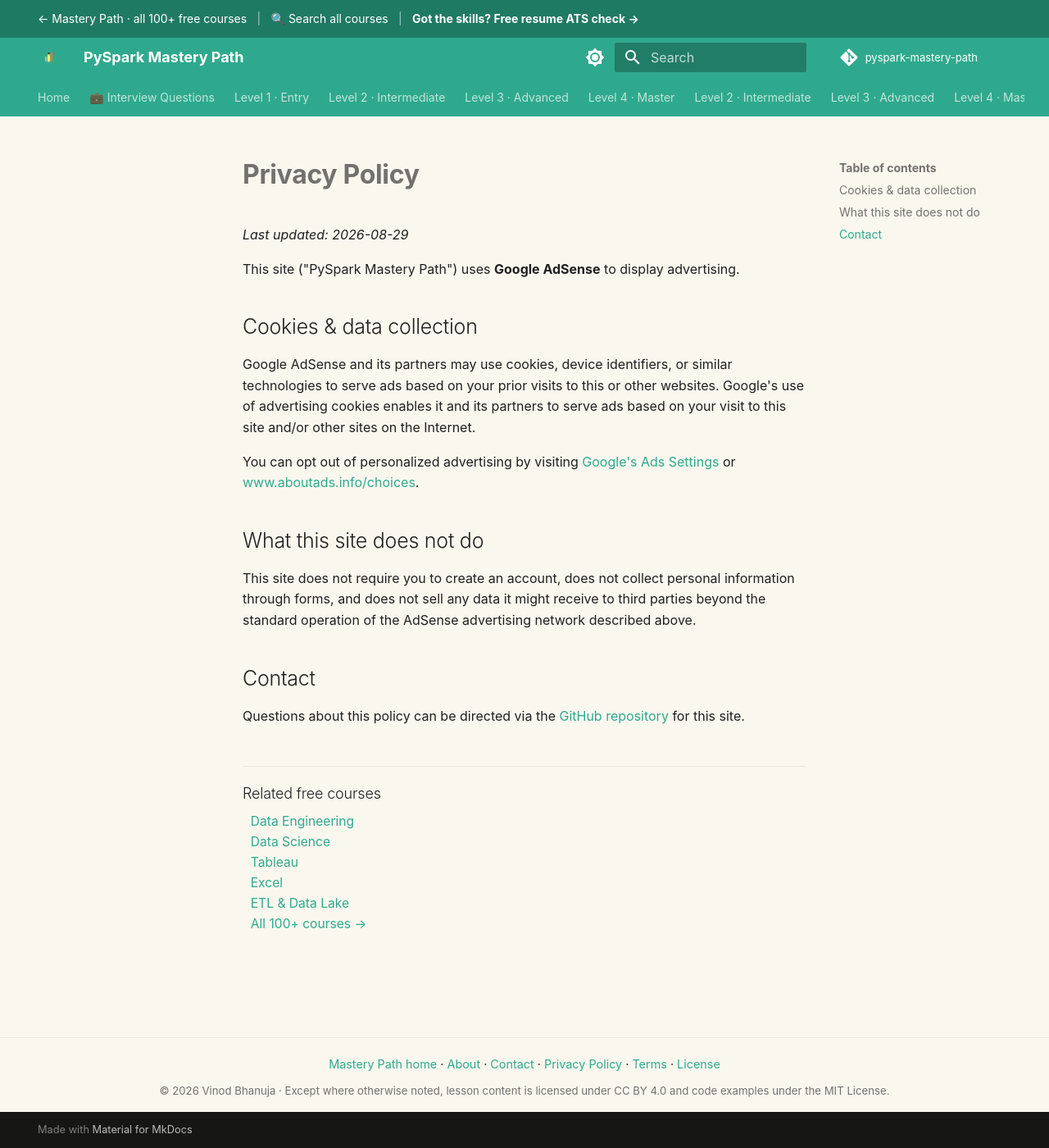
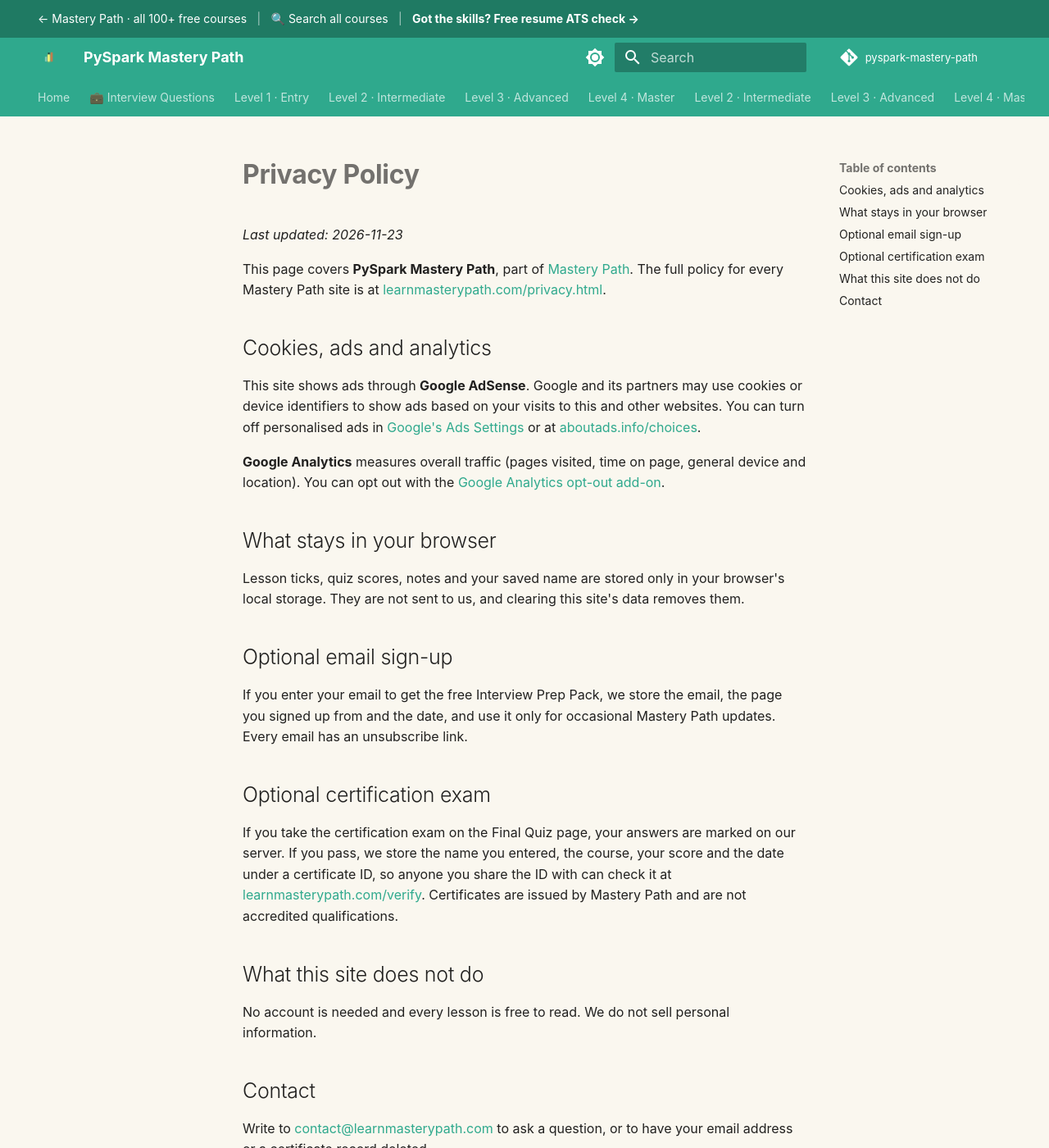
Before and after one commit to SIGILIPELLI/pyspark-mastery-path, an MkDocs documentation site: the page built from docs/privacy.md, in a window 1280 px wide and 1400 px high. Shown: the whole window at 82% size. Built offline with MkDocs 1.6.1 and Material for MkDocs 9.7.7, drawn with Linux system fonts in a browser that asks for light colours; comment, search, counter and statistics services are not loaded.

Commit message:
Update privacy page: progress stays in the browser, optional email sign-up and certification exam, link to the full policy
Co-Authored-By: Claude Opus 5.5 <noreply@anthropic.com>

```diff
--- a/docs/privacy.md
+++ b/docs/privacy.md
@@ -1,33 +1,35 @@
 ---
-description: "Privacy policy for the free PySpark Mastery Path: how Google Analytics and AdSense cookies are used, what is not collected, and how to opt out."
+description: "Privacy policy for the free PySpark Mastery Path: cookies for ads and analytics, what stays in your browser, and the optional email sign-up and certification exam."
 ---
 
 # Privacy Policy
 
-_Last updated: 2026-08-29_
+_Last updated: 2026-11-23_
 
-This site ("PySpark Mastery Path") uses **Google AdSense** to display advertising.
+This page covers **PySpark Mastery Path**, part of [Mastery Path](https://learnmasterypath.com/). The full policy for every Mastery Path site is at [learnmasterypath.com/privacy.html](https://learnmasterypath.com/privacy.html).
 
-## Cookies & data collection
+## Cookies, ads and analytics
 
-Google AdSense and its partners may use cookies, device identifiers, or similar
-technologies to serve ads based on your prior visits to this or other websites.
-Google's use of advertising cookies enables it and its partners to serve ads
-based on your visit to this site and/or other sites on the Internet.
+This site shows ads through **Google AdSense**. Google and its partners may use cookies or device identifiers to show ads based on your visits to this and other websites. You can turn off personalised ads in [Google's Ads Settings](https://adssettings.google.com/) or at [aboutads.info/choices](https://www.aboutads.info/choices/).
 
-You can opt out of personalized advertising by visiting
-[Google's Ads Settings](https://adssettings.google.com/) or
-[www.aboutads.info/choices](https://www.aboutads.info/choices/).
+**Google Analytics** measures overall traffic (pages visited, time on page, general device and location). You can opt out with the [Google Analytics opt-out add-on](https://tools.google.com/dlpage/gaoptout).
+
+## What stays in your browser
+
+Lesson ticks, quiz scores, notes and your saved name are stored only in your browser's local storage. They are not sent to us, and clearing this site's data removes them.
+
+## Optional email sign-up
+
+If you enter your email to get the free Interview Prep Pack, we store the email, the page you signed up from and the date, and use it only for occasional Mastery Path updates. Every email has an unsubscribe link.
+
+## Optional certification exam
+
+If you take the certification exam on the Final Quiz page, your answers are marked on our server. If you pass, we store the name you entered, the course, your score and the date under a certificate ID, so anyone you share the ID with can check it at [learnmasterypath.com/verify](https://learnmasterypath.com/verify/). Certificates are issued by Mastery Path and are not accredited qualifications.
 
 ## What this site does not do
 
-This site does not require you to create an account, does not collect personal
-information through forms, and does not sell any data it might receive to third
-parties beyond the standard operation of the AdSense advertising network
-described above.
+No account is needed and every lesson is free to read. We do not sell personal information.
 
 ## Contact
 
-Questions about this policy can be directed via the
-[GitHub repository](https://github.com/SIGILIPELLI/pyspark-mastery-path) for this
-site.
+Write to [contact@learnmasterypath.com](mailto:contact@learnmasterypath.com) to ask a question, or to have your email address or a certificate record deleted.
```
